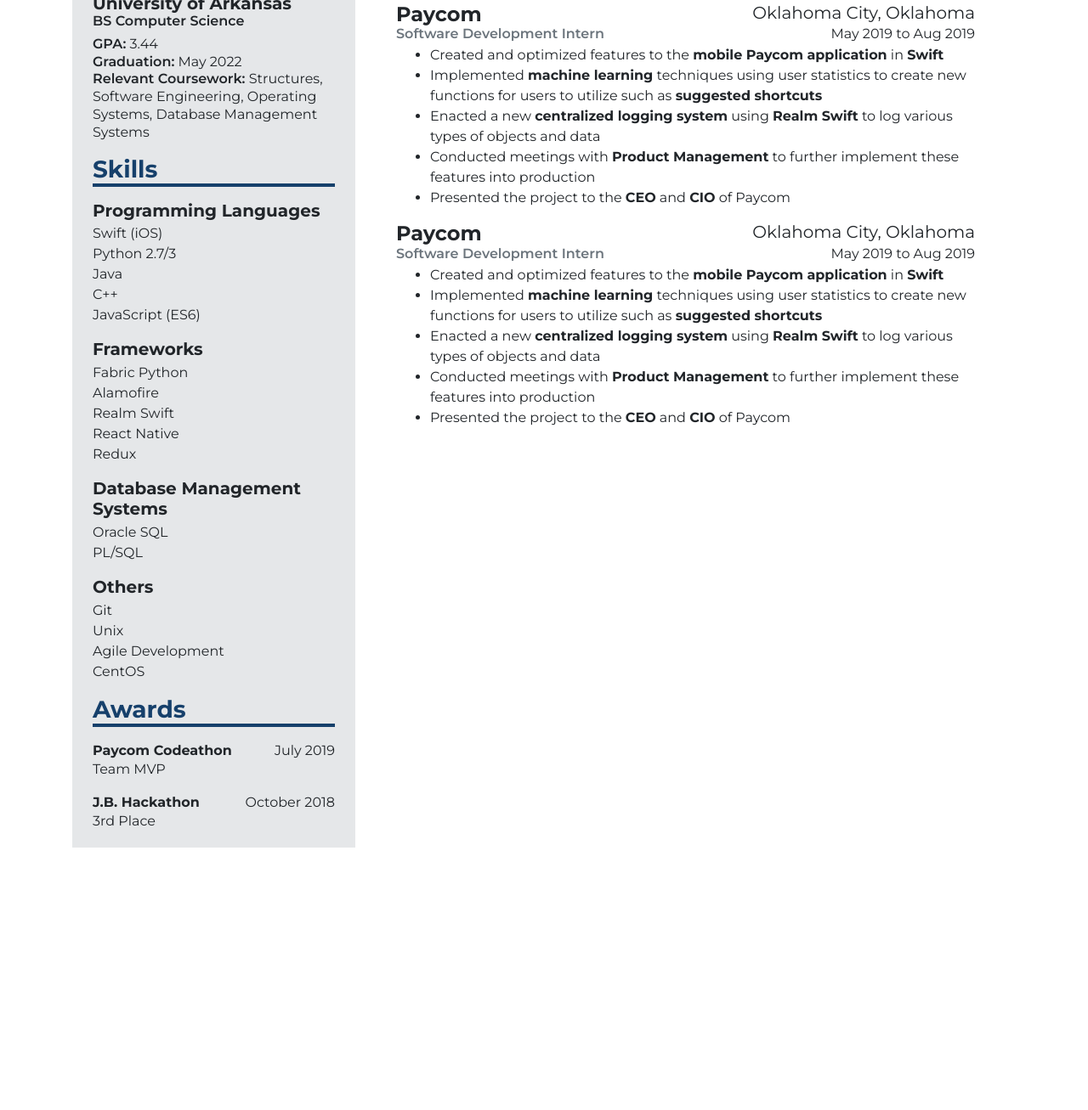
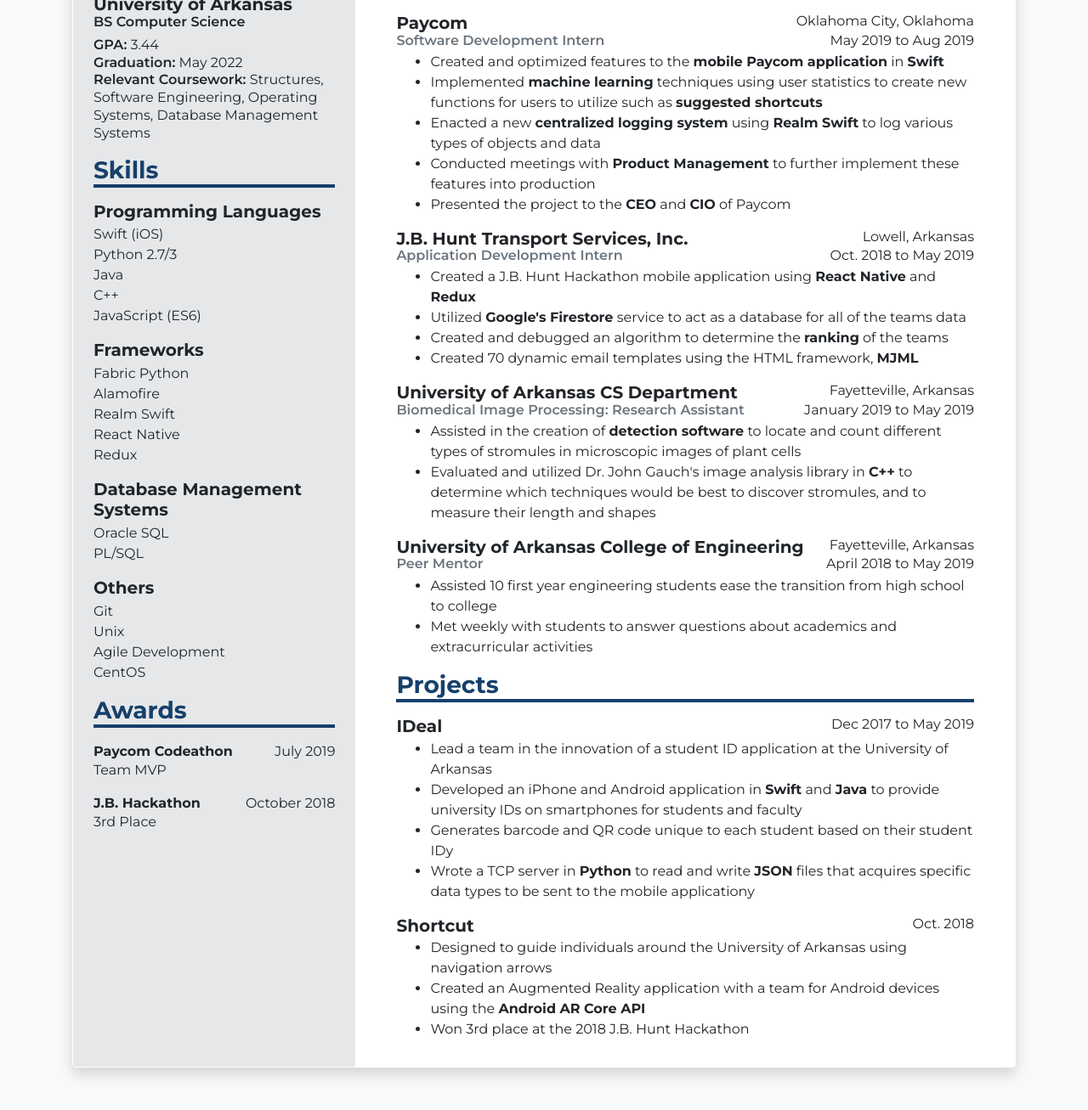
Before and after one commit to EllisTran/Resume, a plain HTML site: page index.html in a window 1280 px wide. Shown: the part 405-1712 px from the top of the page at 85% size. Drawn offline with nearby package versions, Linux system fonts and the light colour scheme.

Commit message:
Complete Employment and Project parts

```diff
--- a/index.html
+++ b/index.html
@@ -16,10 +16,10 @@
     <title>Ellis Tran's Resume</title>
 </head>
 
-<body>
-    <div class="container py-5" style="height: 2000px;">
+<body class="bg-light">
+    <div class="container py-5 " style="height: 2000px;">
         <!-- <h1 class="text-center display-4">Resume</h1> -->
-        <div class="d-flex justify-content-start">
+        <div class="d-flex justify-content-start border border-white shadow rounded">
             <div class="px-4 py-3 side" style="width: 30%;">
                 <h1 class="text-uppercase">Ellis Tran</h1>
                 <h3 class="font-weight-bold mb-3">Contact</h3>
@@ -115,12 +115,12 @@
                     <p>3rd Place</p>
                 </div>
             </div>
-            <div class="px-5" style="width: 70%;">
+            <div class="px-5 py-3 bg-white" style="width: 70%;">
                 <h3 class="font-weight-bold mb-3">Employment</h3>
                 <div>
                     <div class="d-flex justify-content-between">
-                        <h4 class="font-weight-bold">L3Harris Technologies</h5>
-                            <h5>Greenville, Texas</h5>
+                        <h5 class="font-weight-bold">L3Harris Technologies</h5>
+                            <h6>Greenville, Texas</h6>
                     </div>
                     <div class="d-flex justify-content-between">
                         <h6 class="font-weight-semibold text-secondary ">Software Engineering Co-Op</h6>
@@ -154,8 +154,8 @@
                     </div>
                     <div>
                         <div class="d-flex justify-content-between">
-                            <h4 class="font-weight-bold">Paycom</h5>
-                                <h5>Oklahoma City, Oklahoma</h5>
+                            <h5 class="font-weight-bold">Paycom</h5>
+                                <h6>Oklahoma City, Oklahoma</h6>
                         </div>
                         <div class="d-flex justify-content-between">
                             <h6 class="font-weight-semibold text-secondary ">Software Development Intern</h6>
@@ -189,39 +189,125 @@
                 </div>
 
                 <div class="d-flex justify-content-between">
-                    <h4 class="font-weight-bold">Paycom</h5>
-                        <h5>Oklahoma City, Oklahoma</h5>
+                    <h5 class="font-weight-bold">J.B. Hunt Transport Services, Inc.</h5>
+                        <h6>Lowell, Arkansas</h5>
                 </div>
                 <div class="d-flex justify-content-between">
-                    <h6 class="font-weight-semibold text-secondary ">Software Development Intern</h6>
-                    <h6>May 2019 to Aug 2019 </h6>
+                    <h6 class="font-weight-semibold text-secondary ">Application Development Intern</h6>
+                    <h6>Oct. 2018 to May 2019</h6>
                 </div>
                 <div class="mt-1">
                     <ul>
                         <li>
-                            Created and optimized features to the <strong>mobile Paycom application</strong> in
-                            <strong>Swift</strong>
+                            Created a J.B. Hunt Hackathon mobile application using <strong>React Native</strong> and
+                            <strong>Redux</strong>
                         </li>
                         <li>
-                            Implemented <strong>machine learning</strong> techniques using user statistics to
-                            create new functions for users to utilize such as <strong>suggested
-                                shortcuts</strong>
+                            Utilized <strong>Google's Firestore</strong> service to act as a database for all of the
+                            teams data
                         </li>
                         <li>
-                            Enacted a new <strong>centralized logging system</strong> using <strong>Realm
-                                Swift</strong> to log various types of objects and data
+                            Created and debugged an algorithm to determine the <strong>ranking</strong> of the teams
                         </li>
                         <li>
-                            Conducted meetings with <strong>Product Management</strong> to further implement
-                            these features into production
-                        </li>
-                        <li>
-                            Presented the project to the <strong>CEO</strong> and <strong>CIO</strong> of Paycom
+                            Created 70 dynamic email templates using the HTML framework, <strong>MJML</strong>
                         </li>
                     </ul>
                 </div>
+
+                <div class="d-flex justify-content-between">
+                    <h5 class="font-weight-bold">University of Arkansas CS Department</h5>
+                        <h6>Fayetteville, Arkansas</h5>
+                </div>
+                <div class="d-flex justify-content-between">
+                    <h6 class="font-weight-semibold text-secondary ">Biomedical Image Processing: Research Assistant
+                    </h6>
+                    <h6>January 2019 to May 2019</h6>
+                </div>
+                <div class="mt-1">
+                    <ul>
+                        <li>
+                            Assisted in the creation of <strong>detection software</strong> to locate and count
+                            different types of stromules in microscopic images of plant cells
+                        </li>
+                        <li>
+                            Evaluated and utilized Dr. John Gauch's image analysis library in <strong>C++</strong> to
+                            determine which
+                            techniques would be best to discover stromules, and to measure their length and shapes
+                        </li>
+                    </ul>
+                </div>
+
+                <div class="d-flex justify-content-between">
+                    <h5 class="font-weight-bold">University of Arkansas College of Engineering</h5>
+                        <h6>Fayetteville, Arkansas</h6>
+                </div>
+                <div class="d-flex justify-content-between">
+                    <h6 class="font-weight-semibold text-secondary ">Peer Mentor</h6>
+                    <h6>April 2018 to May 2019</h6>
+                </div>
+                <div class="mt-1">
+                    <ul>
+                        <li>
+                            Assisted 10 first year engineering students ease the transition from high school to college
+                        </li>
+                        <li>
+                            Met weekly with students to answer questions about academics and extracurricular activities
+                        </li>
+                    </ul>
+                </div>
+                <h3 class="font-weight-bold mb-3">Projects</h3>
+                <div>
+                    <div class="d-flex justify-content-between">
+                        <h5 class="font-weight-bold">IDeal</h5>
+                            <h6>Dec 2017 to May 2019</h6>
+                    </div>
+                    <div class="mt-1">
+                        <ul>
+                            <li>
+                                    Lead a team in the innovation of a student ID application at the University of Arkansas
+                            </li>
+                            <li>
+                                    Developed an iPhone and Android application in <strong>Swift</strong> and <strong>Java</strong> to provide university IDs on smartphones for students and faculty
+                            </li>
+                            <li>
+                                    Generates barcode and QR code unique to each student based on their student IDy
+                            </li>
+                            <li>
+                                    Wrote a TCP server in <strong>Python</strong> to read and write <strong>JSON</strong> files that acquires specific data types to be sent to the mobile applicationy
+                            </li>
+
+
+
+                        </ul>
+                    </div>
+                    <div>
+                        <div class="d-flex justify-content-between">
+                            <h5 class="font-weight-bold">Shortcut</h5>
+                                <h6>Oct. 2018</h6>
+                        </div>
+                        <div class="mt-1">
+                            <ul>
+                                <li>
+                                    Designed to guide individuals around the University of Arkansas using navigation arrows
+                                </li>
+                                <li>
+                                        Created an Augmented Reality application with a team for Android devices using the <strong>Android AR Core API</strong>
+                                </li>
+                                <li>
+                                    Won 3rd place at the 2018 J.B. Hunt Hackathon
+                                </li>
+
+                            </ul>
+                        </div>
+                    </div>
+                </div>
             </div>
+
+
+
         </div>
+
 
     </div>
     </div>
```
